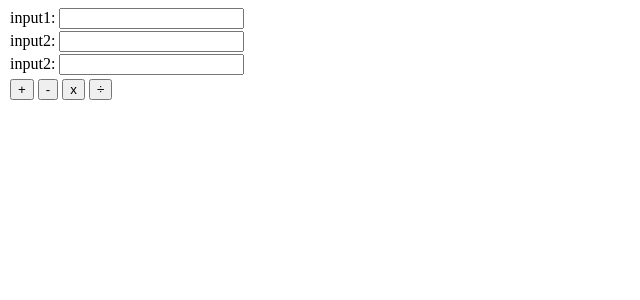
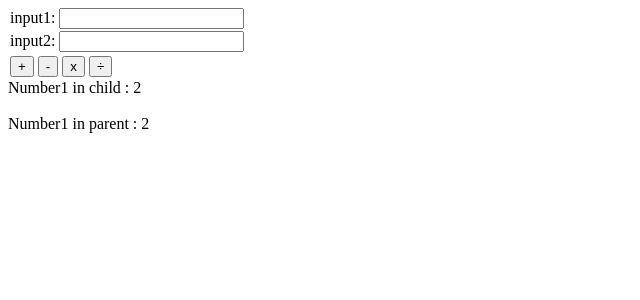
Before and after one commit to tomodd2022/PtsComingSoon, an Angular app: page /input-output in a window 1280 px wide. Shown: the top 300 px of the page, without its empty margins (0-640 px from the left). Built offline with nearby package versions, Linux system fonts and the light colour scheme.

Commit message:
[UPDATE] child and parent

```diff
--- a/src/app/components/input-output/child/child.component.html
+++ b/src/app/components/input-output/child/child.component.html
@@ -1,16 +1,14 @@
 <div style="margin: 2px;">
-    input1: <input type="text" [(ngModel)]="num1" appNumericOnly>
+    input1: <input type="text" [(ngModel)]="num1" appNumericOnly> <!-- ตัวอย่างการใช้ directive ชื่อ appNumericOnly -->
 </div>
 <div style="margin: 2px;">
     input2: <input type="text" [(ngModel)]="num2">
 </div>
-<div style="margin: 2px;">
-    input2: <input type="number">
-</div>
-
 <div>
     <button style="margin: 2px;" (click)="calculate('+')">+</button>
     <button style="margin: 2px;" (click)="calculate('-')">-</button>
     <button style="margin: 2px;" (click)="calculate('*')">x</button>
     <button style="margin: 2px;" (click)="calculate('%')">÷</button>
 </div>
+
+<div>Number1 in child : {{ Number1 }}</div>
--- a/src/app/components/input-output/child/child.component.ts
+++ b/src/app/components/input-output/child/child.component.ts
@@ -1,4 +1,4 @@
-import { Component, Directive, EventEmitter, Output } from '@angular/core';
+import { Component, Directive, EventEmitter, Input, Output } from '@angular/core';
 import { CommonModule } from '@angular/common';
 import { IDataCalculate } from '../input-output.model';
 import { FormsModule } from '@angular/forms';
@@ -14,6 +14,8 @@ import { NumericOnlyDirective } from '../../directive/numeric-only.directive';
 export class ChildComponent {
   @Output() eventDataCalculate = new EventEmitter<IDataCalculate>();
 
+  @Input() Number1!:number;
+
   data: IDataCalculate = {
     num1: 0,
     num2: 0,
@@ -28,6 +30,8 @@ export class ChildComponent {
     this.data.num2 = this.num2;
     this.data.operator = operator;
 
+    this.Number1 = this.Number1 + 2;
+
     this.eventDataCalculate.emit(this.data);
   }
 
--- a/src/app/components/input-output/parent/parent.component.html
+++ b/src/app/components/input-output/parent/parent.component.html
@@ -1,2 +1,4 @@
-<app-child (eventDataCalculate)="getDataCalculate($event)"></app-child>
+<app-child (eventDataCalculate)="getDataCalculate($event)" [Number1]="number1"></app-child>
 {{ result }} <br>
+
+<div>Number1 in parent : {{ number1 }}</div>
--- a/src/app/components/input-output/parent/parent.component.ts
+++ b/src/app/components/input-output/parent/parent.component.ts
@@ -14,6 +14,8 @@ export class ParentComponent {
   result!: number;
   data!: IDataCalculate;
 
+  number1: number = 2;
+
   getDataCalculate(data: IDataCalculate){
    this.data = data;
    this.calculate();
@@ -22,16 +24,16 @@ export class ParentComponent {
   calculate(){
     switch (this.data.operator) {
       case '+' :
-        this.result = this.data.num1 + this.data.num2;
+        this.result = parseInt(String(this.data.num1)) + parseInt(String(this.data.num2));
         break;
       case '-' :
-        this.result = this.data.num1 - this.data.num2;
+        this.result = parseInt(String(this.data.num1)) - parseInt(String(this.data.num2));
         break;
       case '*' :
-        this.result = this.data.num1 * this.data.num2;
+        this.result = parseInt(String(this.data.num1)) * parseInt(String(this.data.num2));
         break;
       case '%' :
-        this.result = this.data.num1 / this.data.num2;
+        this.result = parseInt(String(this.data.num1)) / parseInt(String(this.data.num2));
         break;
       default :
     }
```
